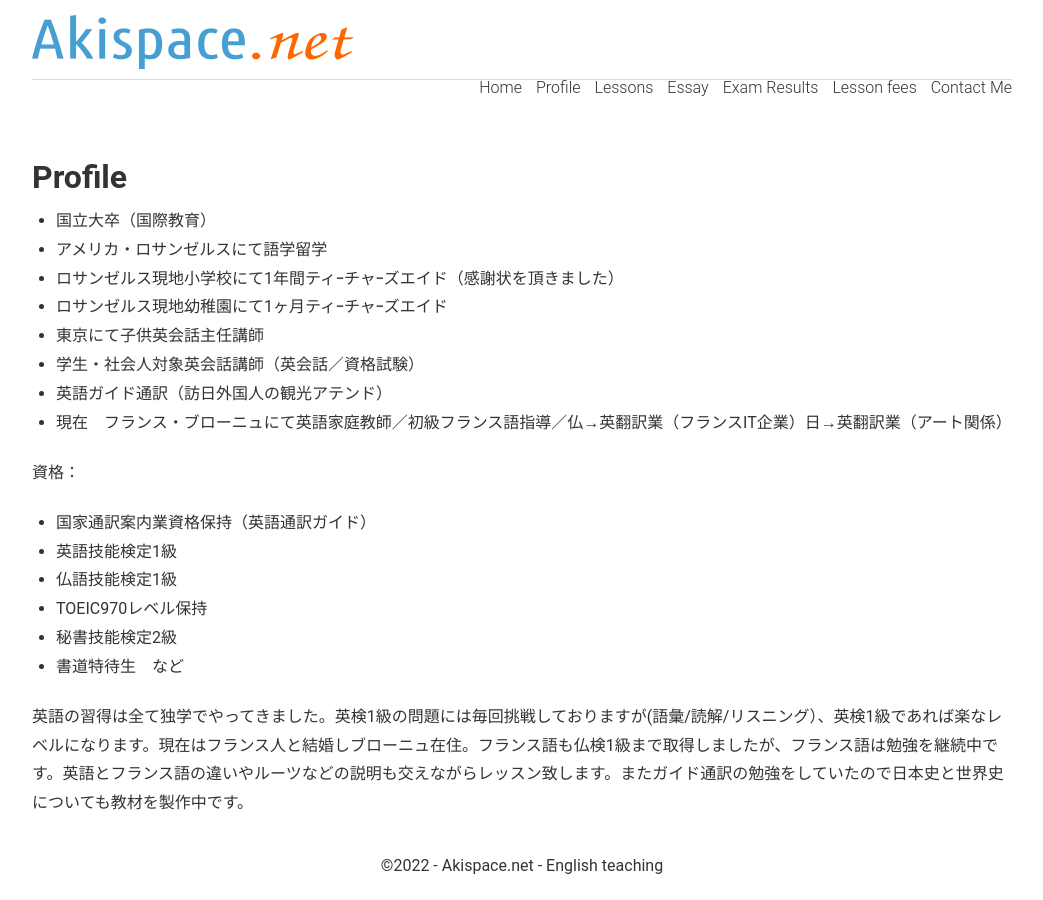
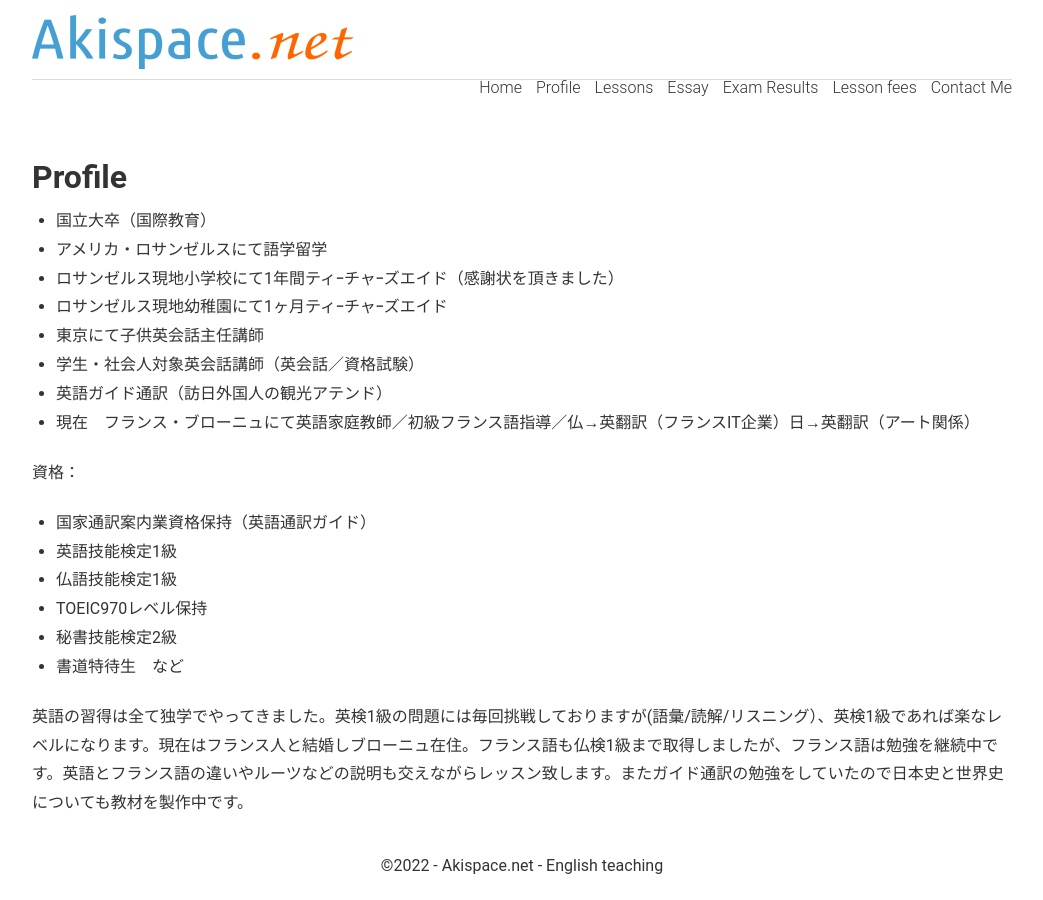
Before and after one commit to phocean/akispace, a Jekyll site: the page built from profile.md, in a window 1280 px wide. Shown: the whole page, without its empty margins (118-1161 px from the left). Built offline with Jekyll 4.4.1, drawn with Linux system fonts in a browser that asks for light colours.

Commit message:
Update profile.md

```diff
--- a/profile.md
+++ b/profile.md
@@ -15,7 +15,7 @@ description: フランス、パリで探す英語家庭教師。英検1級/フ
 * 東京にて子供英会話主任講師
 * 学生・社会人対象英会話講師（英会話／資格試験）
 * 英語ガイド通訳（訪日外国人の観光アテンド）
-* 現在　フランス・ブローニュにて英語家庭教師／初級フランス語指導／仏→英翻訳業（フランスIT企業）日→英翻訳業（アート関係）
+* 現在　フランス・ブローニュにて英語家庭教師／初級フランス語指導／仏→英翻訳（フランスIT企業）日→英翻訳（アート関係）
 
 資格：
 
```
